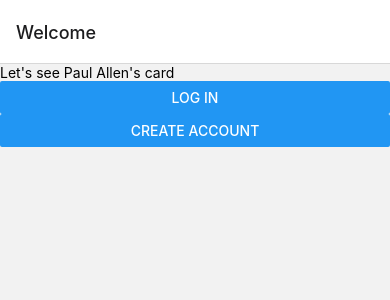
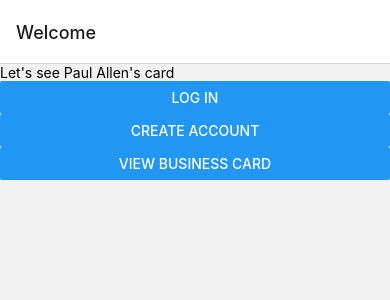
Before and after one commit to willjos/AR-business-cards-frontend, a React Native app in the folder AR-business-cards/: screen / in a window 390 px wide. Shown: the top 300 px of the page. Built offline with nearby package versions, Linux system fonts and the light colour scheme.

Commit message:
Can scan QR code and view AR card without login

```diff
--- a/AR-business-cards/App.js
+++ b/AR-business-cards/App.js
@@ -18,6 +18,7 @@ import ArCardView from "./components/ArCardView";
 
 export default function App() {
   const [currentUser, setCurrentUser] = useState("");
+  const [qrData, setQRData] = useState("QR Data");
 
   return (
     <>
@@ -61,6 +62,12 @@ export default function App() {
                 <UserLoginPage {...props} setCurrentUser={setCurrentUser} />
               )}
             </LoginStack.Screen>
+            <LoginStack.Screen
+              name="QRScanner"
+              options={{ title: `Scan a QR code` }}
+            >
+              {(props) => <QRScanner {...props} setQRData={setQRData} />}
+            </LoginStack.Screen>
           </LoginStack.Navigator>
         </NavigationContainer>
       )}
--- a/AR-business-cards/components/UserLoginPage.js
+++ b/AR-business-cards/components/UserLoginPage.js
@@ -1,7 +1,11 @@
 import { StyleSheet, View, Text, Button, TextInput } from "react-native";
 import { useState } from "react";
 
-export default function UserLoginPage({ setCurrentUser }) {
+export default function UserLoginPage({
+  setCurrentUser,
+  navigation,
+  setQRData,
+}) {
   const [loginButtonRender, setLoginButtonRender] = useState(true);
   const [createAccountButtonRender, setCreateAccountButtonRender] =
     useState(true);
@@ -103,6 +107,12 @@ export default function UserLoginPage({ setCurrentUser }) {
           />
         </View>
       )}
+      <View style={styles.box}>
+        <Button
+          title="View Business Card"
+          onPress={() => navigation.navigate("QRScanner", { setQRData })}
+        />
+      </View>
     </View>
   );
 }
```
Also changed, not shown: AR-business-cards/components/HomePage.js (+0 -11 lines).
